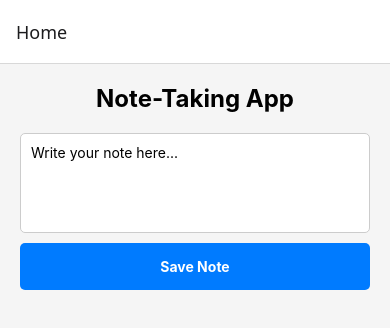
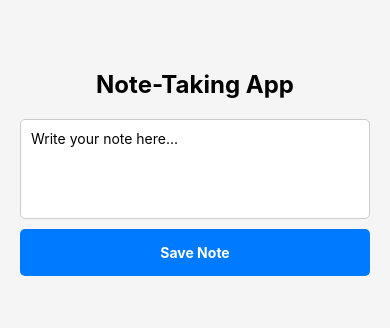
Before and after one commit to MinnKhantZ/NoteAI, a React Native app: screen / in a window 390 px wide. Shown: the top 328 px of the page. Built offline with nearby package versions, Linux system fonts and the light colour scheme.

Commit message:
Optimized Rendering

```diff
--- a/App.js
+++ b/App.js
@@ -1,8 +1,8 @@
 import AsyncStorage from "@react-native-async-storage/async-storage";
-import { NavigationContainer } from "@react-navigation/native";
+import { NavigationContainer, useFocusEffect } from "@react-navigation/native";
 import { createStackNavigator } from "@react-navigation/stack";
 import { StatusBar } from "expo-status-bar";
-import React, { useState, useEffect } from "react";
+import React, { useState, useEffect, useCallback } from "react";
 import {
   View,
   Text,
@@ -18,9 +18,12 @@ function HomeScreen({ navigation }) {
   const [notes, setNotes] = useState([]);
   const [content, setContent] = useState("");
 
-  useEffect(() => {
-    loadNotes();
-  }, [notes]);
+  useFocusEffect(
+    useCallback(() => {
+      loadNotes();
+    }, [])
+  )
+
 
   const loadNotes = async () => {
     const savedNotes = await AsyncStorage.getItem("notes");
@@ -130,7 +133,7 @@ export default function App() {
   return (
     <NavigationContainer>
       <Stack.Navigator>
-        <Stack.Screen name="Home" component={HomeScreen} />
+        <Stack.Screen name="Home" component={HomeScreen} options={{headerShown: false}} />
         <Stack.Screen name="Details" component={DetailsScreen} />
       </Stack.Navigator>
     </NavigationContainer>
@@ -144,6 +147,7 @@ const styles = StyleSheet.create({
     fontWeight: "bold",
     textAlign: "center",
     marginBottom: 20,
+    marginTop: 50,
   },
   input: {
     borderWidth: 1,
--- a/package.json
+++ b/package.json
@@ -17,10 +17,10 @@
     "expo-status-bar": "~2.0.1",
     "react": "18.3.1",
     "react-native": "0.76.6",
-    "react-native-gesture-handler": "^2.22.1",
+    "react-native-gesture-handler": "^2.20.2",
     "react-native-reanimated": "^3.16.7",
-    "react-native-safe-area-context": "^5.1.0",
-    "react-native-screens": "^4.6.0"
+    "react-native-safe-area-context": "^4.12.0",
+    "react-native-screens": "^4.4.0"
   },
   "devDependencies": {
     "@babel/core": "^7.20.0"
```
Also changed, not shown: 1 other file (tests, documents, lock files or other folders).
